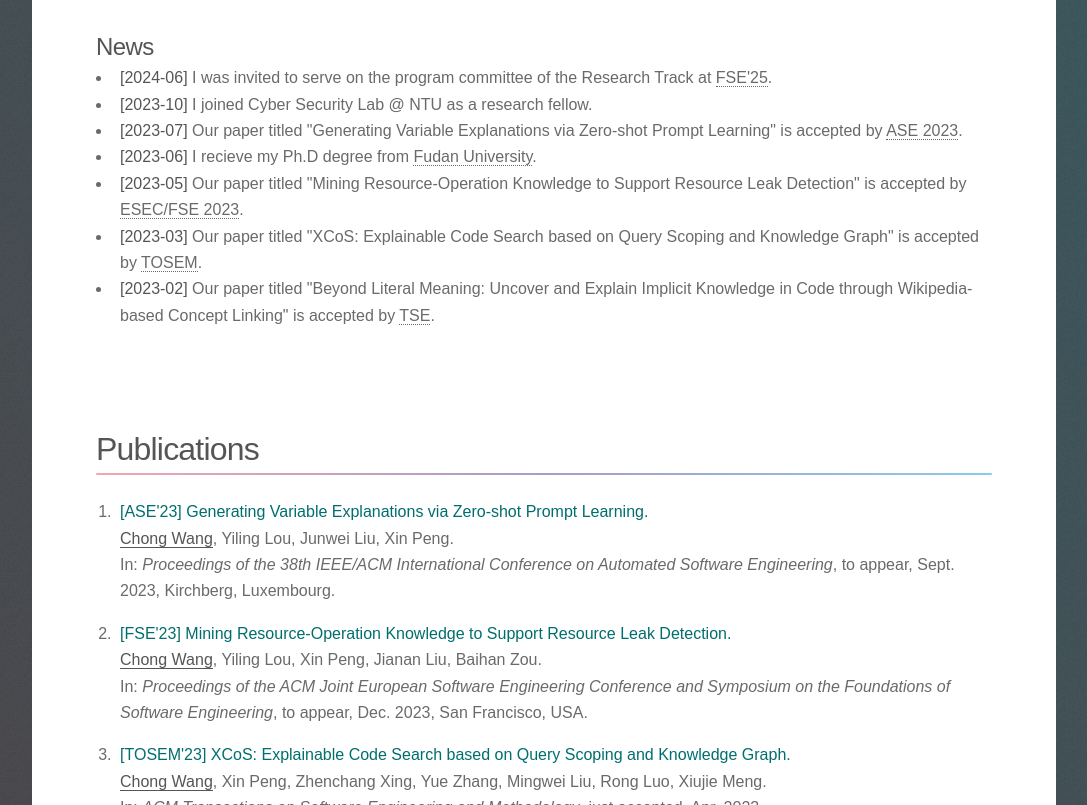
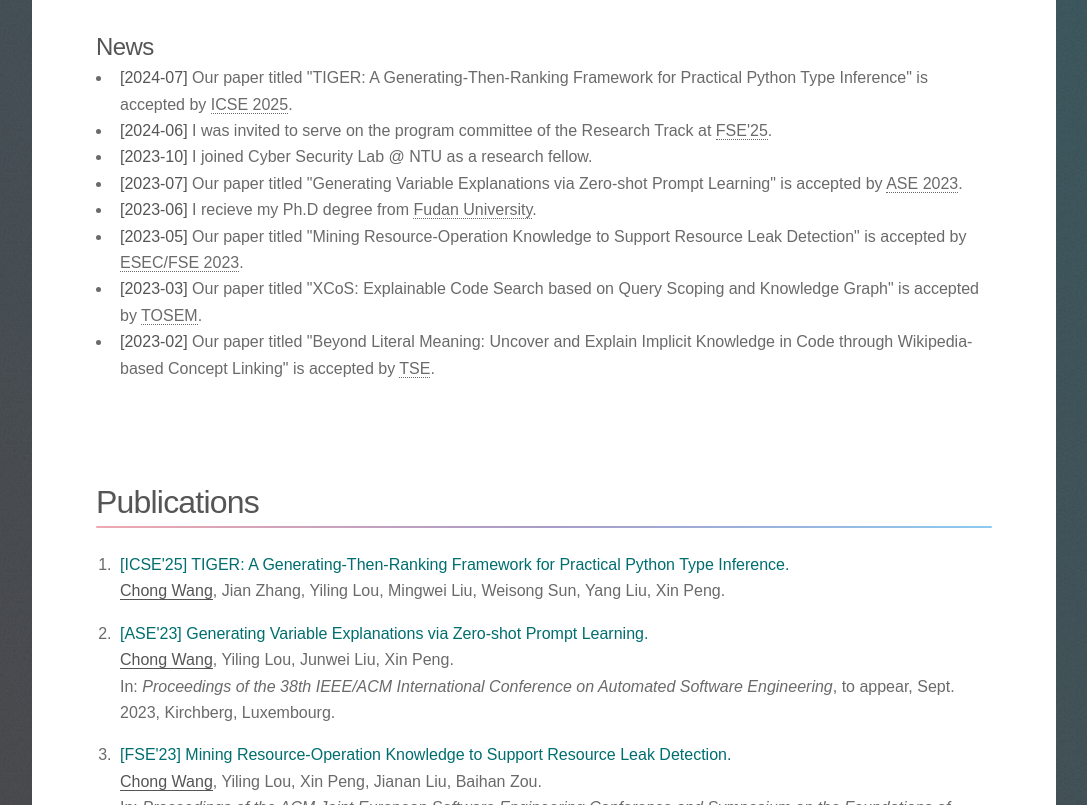
Before and after one commit to cs-wangchong/cs-wangchong.github.io, a plain HTML site: page index.html in a window 1280 px wide. Shown: the part 821-1626 px from the top of the page, without its empty margins (96-1183 px from the left). Drawn offline with Linux system fonts and the light colour scheme.

Commit message:
Update index.html

```diff
--- a/index.html
+++ b/index.html
@@ -93,6 +93,9 @@
 					<h2>News</h2>
 					<ul>
 						<li style="font-size: medium;">
+							<b>[2024-07]</b> Our paper titled "TIGER: A Generating-Then-Ranking Framework for Practical Python Type Inference" is accepted by <a href="https://conf.researchr.org/track/icse-2025/icse-2025-research-track">ICSE 2025</a>.
+						</li>
+						<li style="font-size: medium;">
 							<b>[2024-06]</b> I was invited to serve on the program committee of the Research Track at <a href="https://conf.researchr.org/track/fse-2025/fse-2025-research-papers">FSE'25</a>.
 						</li>
 						<li style="font-size: medium;">
@@ -124,6 +127,11 @@
 						</header>
 						<!-- <h3>Journal Papers</h3> -->
 						<ol>
+							<li style="margin-bottom: 1em;">
+								<b style="color: rgb(0, 110, 110);font-weight: bolder;">[ICSE'25] TIGER: A Generating-Then-Ranking Framework for Practical Python Type Inference.</b></br>
+								<b style="border-bottom: solid 1px;font-weight: bolder;">Chong Wang</b>, Jian Zhang, Yiling Lou, Mingwei Liu, Weisong Sun, Yang Liu, Xin Peng.</br>
+								<!-- In: <i>Proceedings of the 38th IEEE/ACM International Conference on Automated Software Engineering</i>, to appear, Sept. 2023, Kirchberg, Luxembourg. -->
+							</li>
 							<li style="margin-bottom: 1em;">
 								<b style="color: rgb(0, 110, 110);font-weight: bolder;">[ASE'23] Generating Variable Explanations via Zero-shot Prompt Learning.</b></br>
 								<b style="border-bottom: solid 1px;font-weight: bolder;">Chong Wang</b>, Yiling Lou, Junwei Liu, Xin Peng.</br>
```
